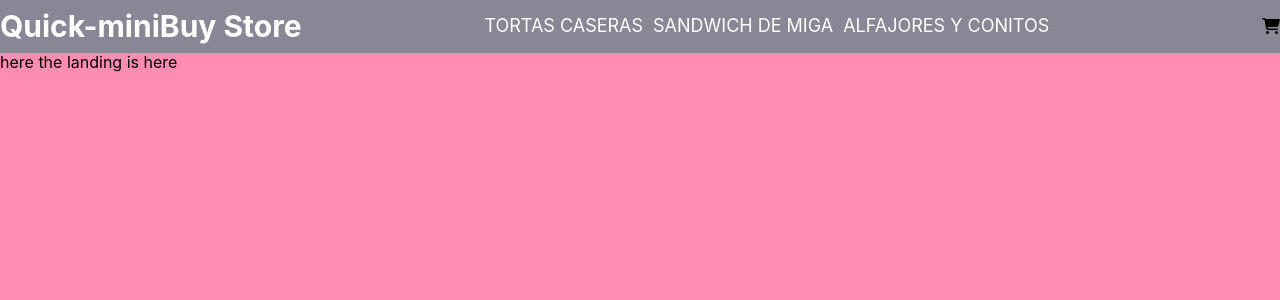
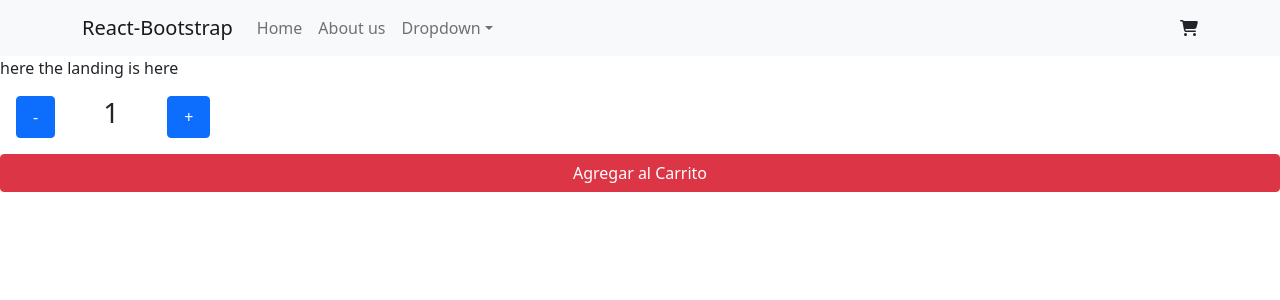
Before and after one commit to Ezequiel-Barrera/myapp, a React (Vite) app: page / in a window 1280 px wide. Shown: the top 300 px of the page. Built offline with nearby package versions, Linux system fonts and the light colour scheme.

Commit message:
utilizo react-bootstrap para crear el boton de contar y cambiar el menu

```diff
--- a/package.json
+++ b/package.json
@@ -12,7 +12,9 @@
     "@fortawesome/free-regular-svg-icons": "^6.1.1",
     "@fortawesome/free-solid-svg-icons": "^6.1.1",
     "@fortawesome/react-fontawesome": "^0.1.18",
+    "bootstrap": "^5.1.3",
     "react": "^17.0.2",
+    "react-bootstrap": "^2.3.0",
     "react-dom": "^17.0.2"
   },
   "devDependencies": {
--- /dev/null
+++ b/src/components/ItemCount/ItemCount.jsx
@@ -0,0 +1,45 @@
+import { useState } from "react";
+import { Button } from "react-bootstrap";
+
+const ItemCount = ({ stock, initial }) => {
+
+    const [count, setCount] = useState(initial);
+
+    const onIncrease = () => {
+        const newValue = count + 1;
+        if (newValue <= stock) {
+            setCount(newValue);
+        }
+    };
+
+    const onDecrease = () => {
+        const newValue = count - 1;
+        if (newValue >= initial) {
+            setCount(newValue);
+        }
+    };
+
+    const onAdd = () => {
+        const message = `Agregaste ${count} producto`;
+        count === 1 ? alert(message) : alert(`${message}s`);
+    };
+
+
+    return (
+        <div className="d-flex flex-column">
+        <div className="d-flex mt-3">
+            <Button variant="primary" onClick={onDecrease} className="px-3 mx-3">
+            -
+            </Button>{" "}
+            <h3 className="px-3 mx-3">{count}</h3>
+            <Button variant="primary" onClick={onIncrease} className="px-3 mx-3">
+            +
+            </Button>{" "}
+        </div>
+        <Button variant="danger" onClick={onAdd} className="mt-3">
+            Agregar al Carrito
+        </Button>{" "}
+        </div>
+    );
+};
+export default ItemCount;
--- a/src/components/ItemListContainer/ItemListContainer.jsx
+++ b/src/components/ItemListContainer/ItemListContainer.jsx
@@ -1,8 +1,10 @@
+import ItemCount from "../ItemCount/ItemCount"
 
 const ItemListContainer = (greeting) => {
   return (
     <>
       {greeting.text}
+      <ItemCount stock={10} initial={1}/>
     </>
   )
 }
--- a/src/components/NavBar/NavBar.jsx
+++ b/src/components/NavBar/NavBar.jsx
@@ -1,18 +1,30 @@
+import { Navbar, Container, Nav, NavDropdown } from 'react-bootstrap';
 import CartWidget from '../CartWidget/CartWidget'
 import './NavBar.css'
 
 
 const NavBar = () => {
     return (
-        <nav className='nav'>
-            <label>Quick-miniBuy Store</label>
-            <ul className='nava'>
-                <li><a href='#'>Tortas Caseras</a></li>
-                <li><a href='#'>Sandwich de Miga</a></li>
-                <li><a href='#'>Alfajores y Conitos</a></li>
-            </ul>
+        <Navbar bg="light" expand="lg">
+        <Container>
+            <Navbar.Brand href="#home">React-Bootstrap</Navbar.Brand>
+            <Navbar.Toggle aria-controls="basic-navbar-nav" />
+            <Navbar.Collapse id="basic-navbar-nav">
+            <Nav className="me-auto">
+                <Nav.Link href="#home">Home</Nav.Link>
+                <Nav.Link href="#link">About us</Nav.Link>
+                <NavDropdown title="Dropdown" id="basic-nav-dropdown">
+                <NavDropdown.Item href="#action/3.1">Action</NavDropdown.Item>
+                <NavDropdown.Item href="#action/3.2">Another action</NavDropdown.Item>
+                <NavDropdown.Item href="#action/3.3">Something</NavDropdown.Item>
+                <NavDropdown.Divider />
+                <NavDropdown.Item href="#action/3.4">Separated link</NavDropdown.Item>
+                </NavDropdown>
+            </Nav>
+            </Navbar.Collapse>
             <CartWidget />
-        </nav>
+        </Container>
+        </Navbar>
     )
 }
 
--- a/src/main.jsx
+++ b/src/main.jsx
@@ -1,6 +1,7 @@
 import React from 'react'
 import ReactDOM from 'react-dom'
 import './index.css'
+import 'bootstrap/dist/css/bootstrap.min.css';
 import App from './App'
 
 ReactDOM.render(
```
Also changed, not shown: 1 other file (tests, documents, lock files or other folders).
